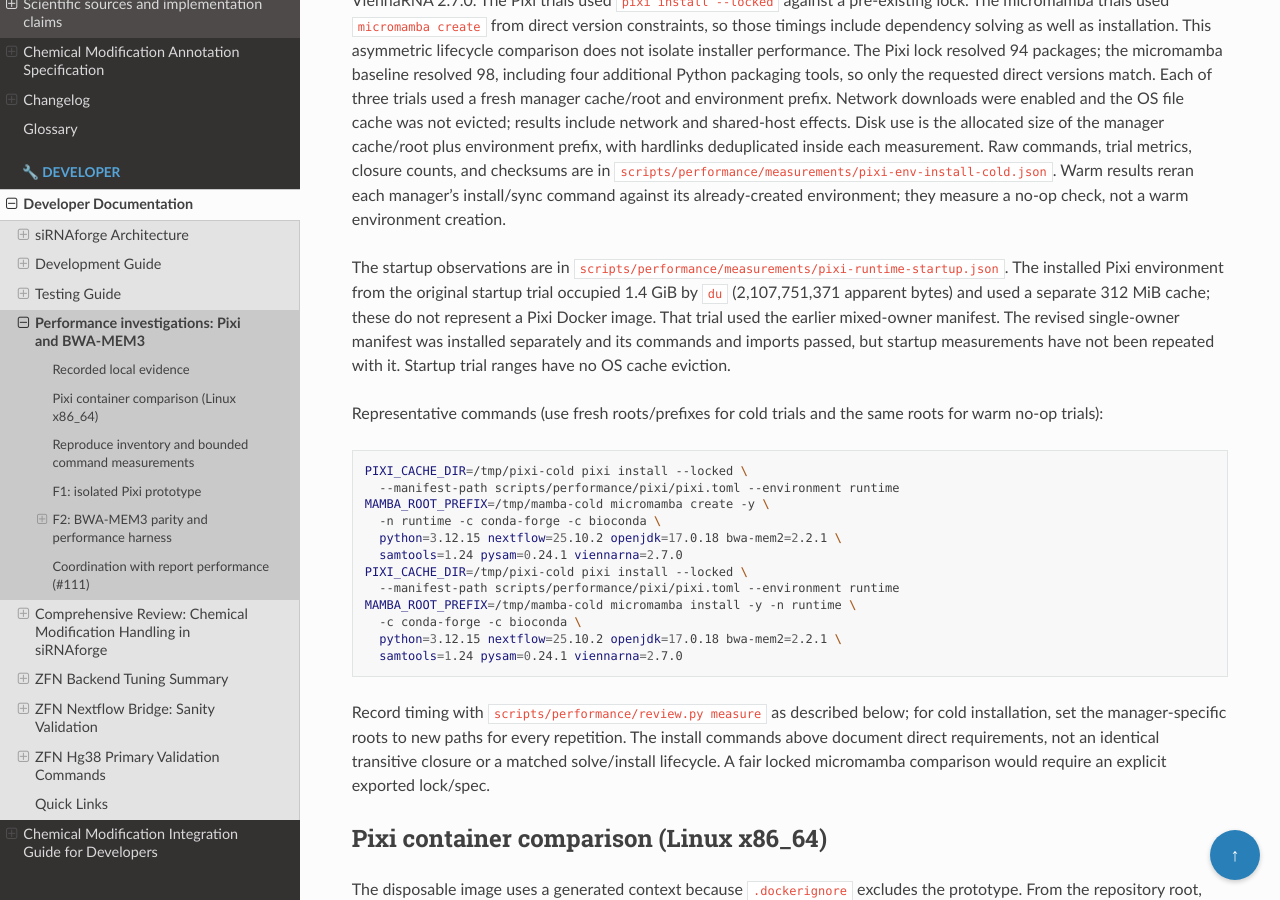
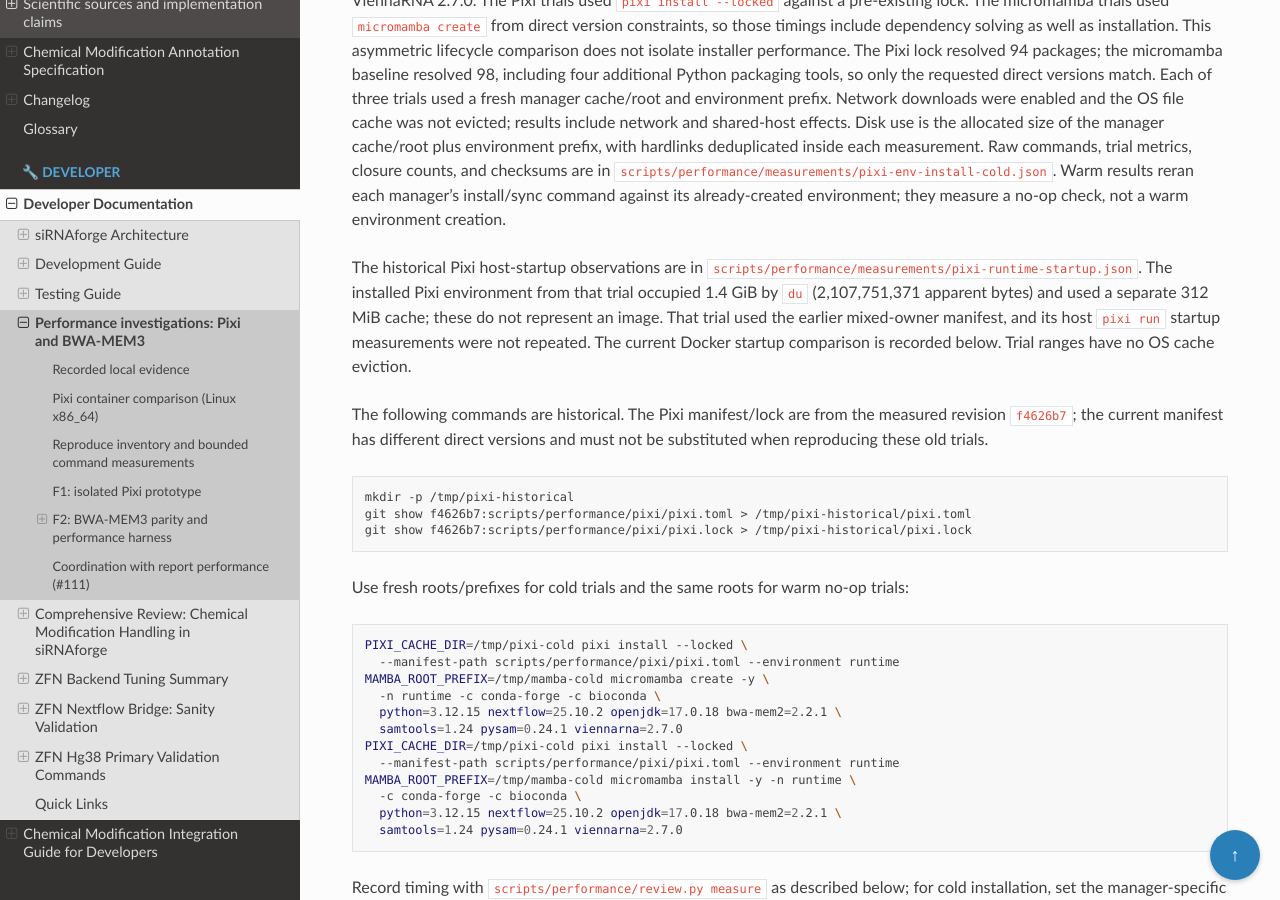
Before and after one commit to Austin-s-h/sirnaforge, a Sphinx documentation site: the page built from docs/developer/performance_review.md, in a window 1280 px wide and 900 px high, scrolled down 962 px. Built offline with Sphinx 7.4.7 and the Read the Docs theme 3.1.0, drawn with Linux system fonts in a browser that asks for light colours.

Commit message:
Clarify historical Pixi measurements

````diff
--- a/docs/developer/performance_review.md
+++ b/docs/developer/performance_review.md
@@ -46,17 +46,25 @@ counts, and checksums are in
 reran each manager's install/sync command against its already-created
 environment; they measure a no-op check, not a warm environment creation.
 
-The startup observations are in
-`scripts/performance/measurements/pixi-runtime-startup.json`. The installed
-Pixi environment from the original startup trial occupied 1.4 GiB by `du`
-(2,107,751,371 apparent bytes) and used a separate 312 MiB cache; these do not
-represent a Pixi Docker image. That trial used the earlier mixed-owner manifest.
-The revised single-owner manifest was installed separately and its commands and
-imports passed, but startup measurements have not been repeated with it. Startup
-trial ranges have no OS cache eviction.
+The historical Pixi host-startup observations are in
+`scripts/performance/measurements/pixi-runtime-startup.json`. The installed Pixi
+environment from that trial occupied 1.4 GiB by `du` (2,107,751,371 apparent
+bytes) and used a separate 312 MiB cache; these do not represent an image. That
+trial used the earlier mixed-owner manifest, and its host `pixi run` startup
+measurements were not repeated. The current Docker startup comparison is recorded
+below. Trial ranges have no OS cache eviction.
 
-Representative commands (use fresh roots/prefixes for cold trials and the same
-roots for warm no-op trials):
+The following commands are historical. The Pixi manifest/lock are from the
+measured revision `f4626b7`; the current manifest has different direct versions
+and must not be substituted when reproducing these old trials.
+
+```bash
+mkdir -p /tmp/pixi-historical
+git show f4626b7:scripts/performance/pixi/pixi.toml > /tmp/pixi-historical/pixi.toml
+git show f4626b7:scripts/performance/pixi/pixi.lock > /tmp/pixi-historical/pixi.lock
+```
+
+Use fresh roots/prefixes for cold trials and the same roots for warm no-op trials:
 
 ```bash
 PIXI_CACHE_DIR=/tmp/pixi-cold pixi install --locked \
````
Also changed, not shown: 1 other file.
